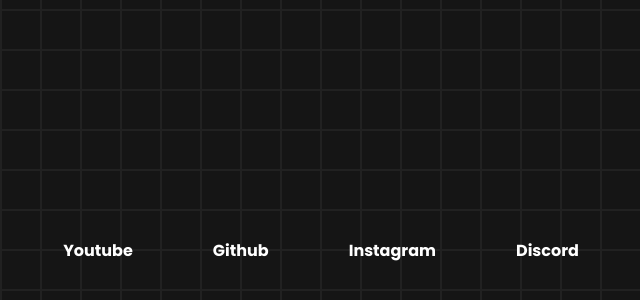
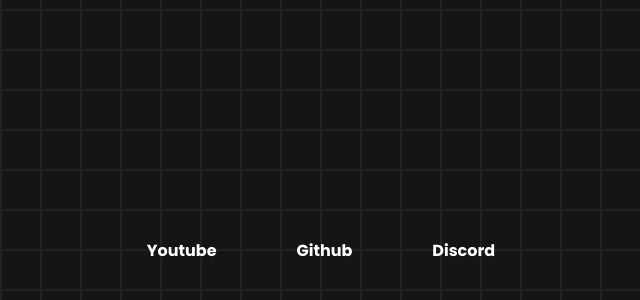
Before and after one commit to artimum1/site-2024, a Next.js app: page / in a window 1280 px wide. Shown: the part 150-450 px from the top of the page, without its empty margins (319-959 px from the left). Built offline with nearby package versions, Linux system fonts and the light colour scheme.

Commit message:
instagram deleted

```diff
--- a/app/page.js
+++ b/app/page.js
@@ -56,13 +56,6 @@
 
       <Magnet>
       <div className='expand'>
-       <a target='_blank' href='https://www.instagram.com/artimum1/'>Instagram</a>
-      </div>
-
-      </Magnet>
-
-      <Magnet>
-      <div className='expand'>
       <a target='_blank' href='https://discord.gg/c57Z8f8ec6'>Discord</a>
       </div>
       </Magnet>
```
